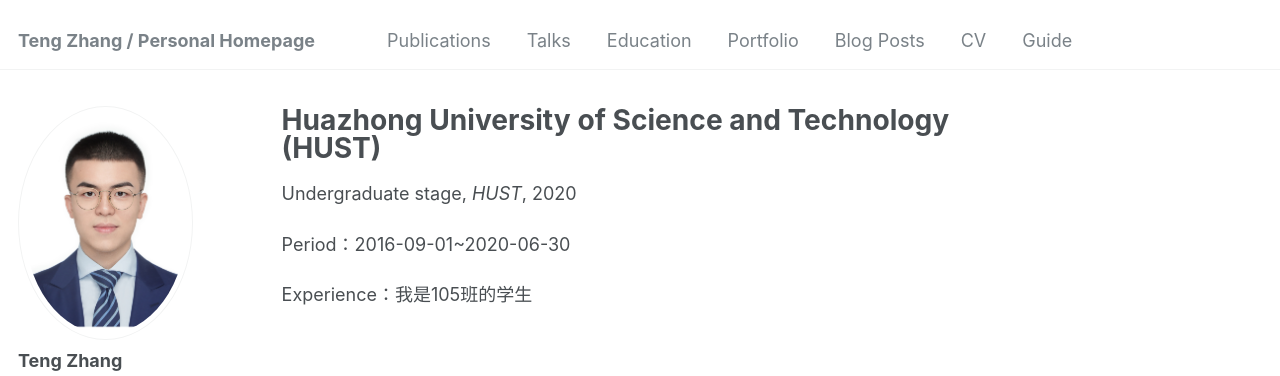
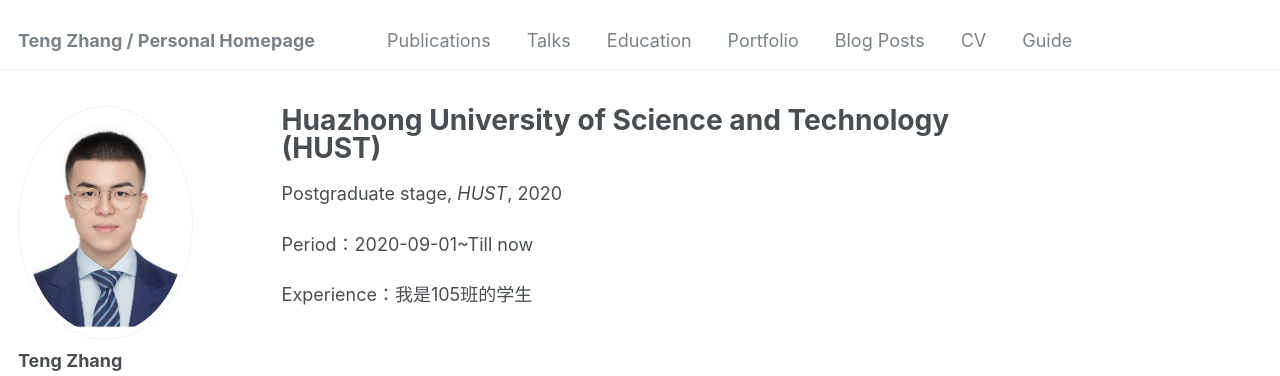
Before and after one commit to ZhangTeng-Hust/ZhangTeng-Hust.github.io, a Jekyll site: the page built from _teaching/ThirdExperience.md, in a window 1280 px wide and 1013 px high. Shown: the top 376 px of the window. Built offline with Jekyll 4.4.1, drawn with Linux system fonts in a browser that asks for light colours; some web fonts are replaced.

Commit message:
Update ThirdExperience.md

```diff
--- a/_teaching/ThirdExperience.md
+++ b/_teaching/ThirdExperience.md
@@ -1,13 +1,13 @@
 ---
 title: "Huazhong University of Science and Technology (HUST)"
 collection: teaching
-type: "Undergraduate stage"
+type: "Postgraduate stage"
 permalink: /teaching/ThirdExperience
 venue: "HUST"
 date: 2020-09-01
 location: "Wuhang, China"
 ---
 
-Period：2016-09-01~2020-06-30
+Period：2020-09-01~Till now
 
 Experience：我是105班的学生
```
